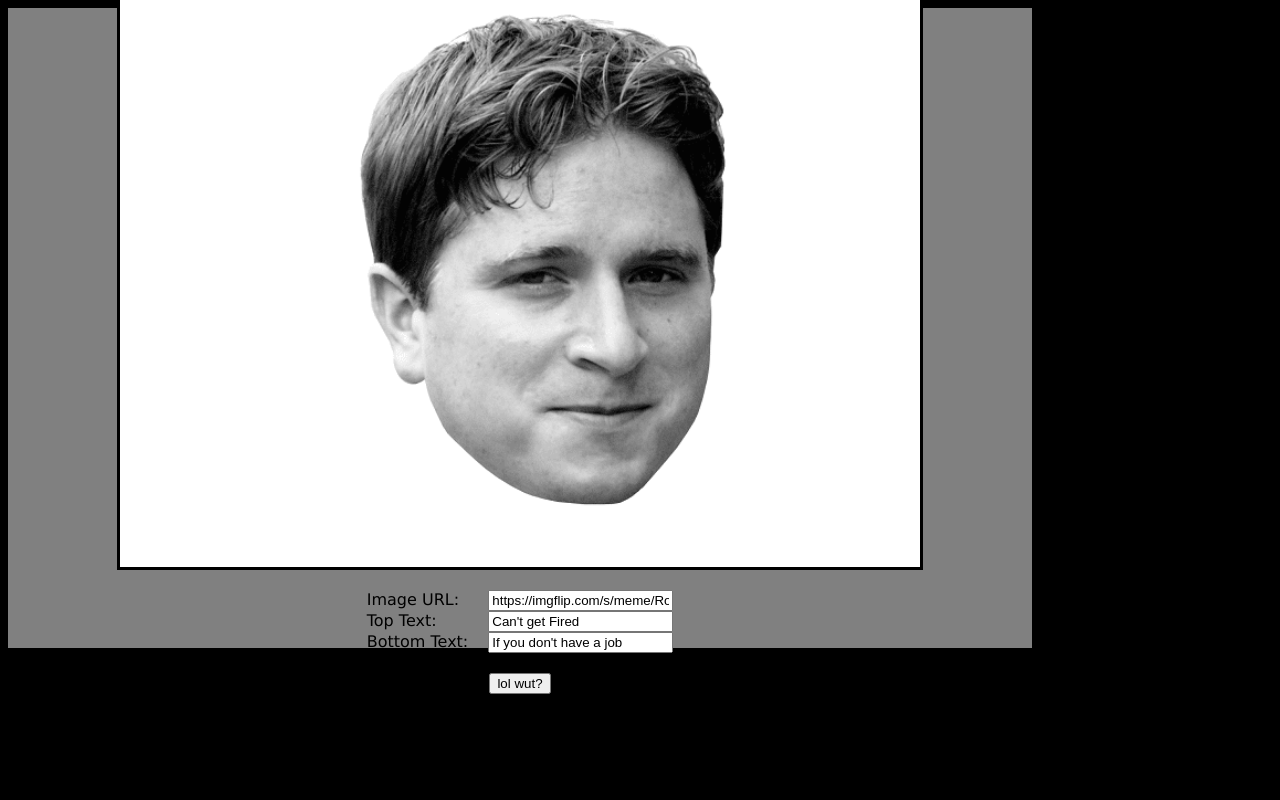
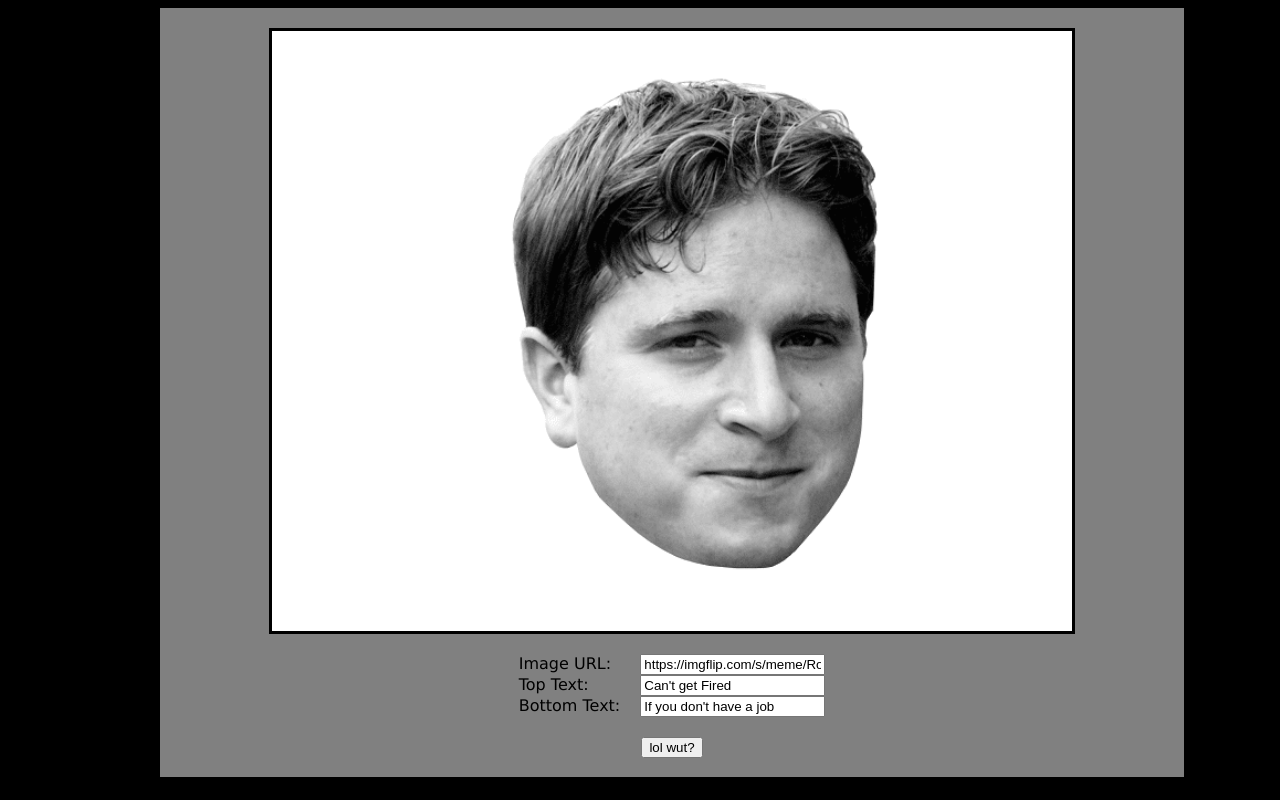
Before and after one commit to DT-1236/rithm_method, a plain HTML site: page meme_generator/memes.html in a window 1280 px wide. Drawn offline with Linux system fonts and the light colour scheme.

Commit message:
centered wrapper for meme_generator

```diff
--- a/meme_generator/memes.css
+++ b/meme_generator/memes.css
@@ -17,11 +17,12 @@ body {
   background: gray;
   min-height: 600px;
   min-width: 800px;
-  height: 80%;
   width: 80%;
   justify-content: center;
   align-items: center;
-}
+  left: 50%;
+  margin-left: -37.5%;
+  }
 
 form {
   display: flex;
```
Also changed, not shown: meme_generator/index.html (deleted).
